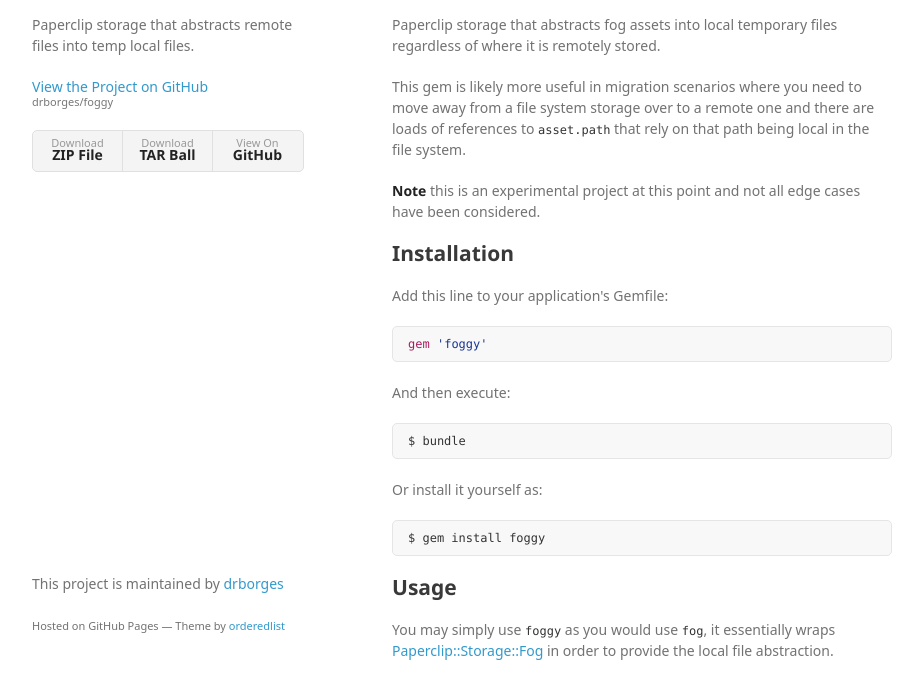
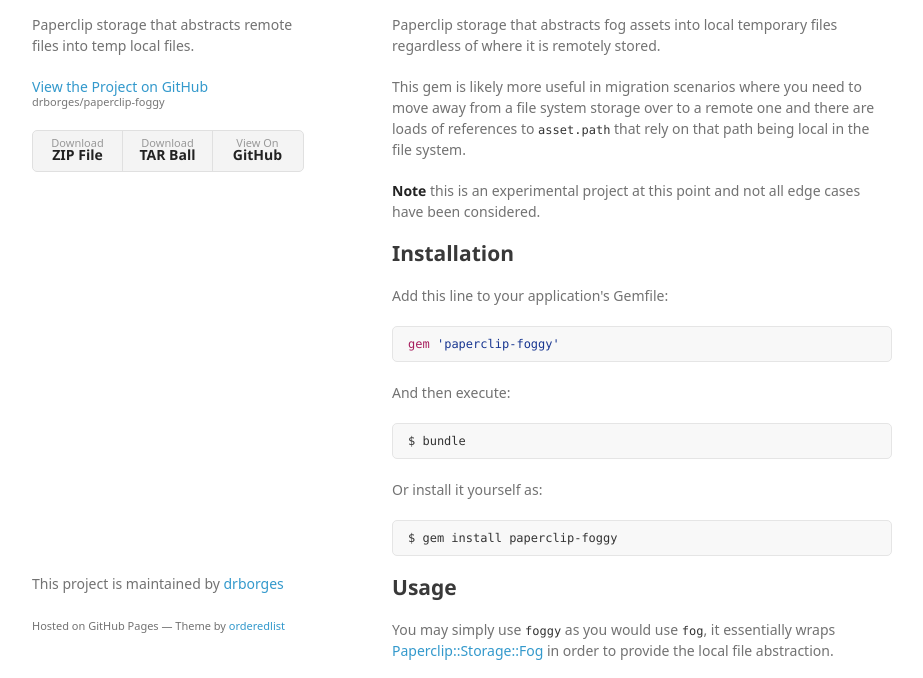
Before and after one commit to drborges/foggy, a plain HTML site: page index.html in a window 1280 px wide. Shown: the part 95-773 px from the top of the page, without its empty margins (178-1101 px from the left). Drawn offline with Linux system fonts and the light colour scheme; a web font is replaced by a local one.

```diff
--- a/index.html
+++ b/index.html
@@ -18,13 +18,13 @@
         <h1>Foggy</h1>
         <p>Paperclip storage that abstracts remote files into temp local files.</p>
 
-        <p class="view"><a href="https://github.com/drborges/foggy">View the Project on GitHub <small>drborges/foggy</small></a></p>
+        <p class="view"><a href="https://github.com/drborges/paperclip-foggy">View the Project on GitHub <small>drborges/paperclip-foggy</small></a></p>
 
 
         <ul>
-          <li><a href="https://github.com/drborges/foggy/zipball/master">Download <strong>ZIP File</strong></a></li>
-          <li><a href="https://github.com/drborges/foggy/tarball/master">Download <strong>TAR Ball</strong></a></li>
-          <li><a href="https://github.com/drborges/foggy">View On <strong>GitHub</strong></a></li>
+          <li><a href="https://github.com/drborges/paperclip-foggy/zipball/master">Download <strong>ZIP File</strong></a></li>
+          <li><a href="https://github.com/drborges/paperclip-foggy/tarball/master">Download <strong>TAR Ball</strong></a></li>
+          <li><a href="https://github.com/drborges/paperclip-foggy">View On <strong>GitHub</strong></a></li>
         </ul>
       </header>
       <section>
@@ -42,7 +42,7 @@
 
 <p>Add this line to your application's Gemfile:</p>
 
-<div class="highlight highlight-source-ruby"><pre><span class="pl-k">gem</span> <span class="pl-s"><span class="pl-pds">'</span>foggy<span class="pl-pds">'</span></span></pre></div>
+<div class="highlight highlight-source-ruby"><pre><span class="pl-k">gem</span> <span class="pl-s"><span class="pl-pds">'</span>paperclip-foggy<span class="pl-pds">'</span></span></pre></div>
 
 <p>And then execute:</p>
 
@@ -51,7 +51,7 @@
 
 <p>Or install it yourself as:</p>
 
-<pre><code>$ gem install foggy
+<pre><code>$ gem install paperclip-foggy
 </code></pre>
 
 <h2>
@@ -89,7 +89,7 @@ file = user.avatar.path
 <h2>
 <a id="contributing" class="anchor" href="#contributing" aria-hidden="true"><span aria-hidden="true" class="octicon octicon-link"></span></a>Contributing</h2>
 
-<p>Bug reports and pull requests are welcome on GitHub at <a href="https://github.com/%5BUSERNAME%5D/foggy">https://github.com/[USERNAME]/foggy</a>. This project is intended to be a safe, welcoming space for collaboration, and contributors are expected to adhere to the <a href="http://contributor-covenant.org">Contributor Covenant</a> code of conduct.</p>
+<p>Bug reports and pull requests are welcome on GitHub at <a href="https://github.com/%5BUSERNAME%5D/paperclip-foggy">https://github.com/[USERNAME]/paperclip-foggy</a>. This project is intended to be a safe, welcoming space for collaboration, and contributors are expected to adhere to the <a href="http://contributor-covenant.org">Contributor Covenant</a> code of conduct.</p>
 
 <h2>
 <a id="license" class="anchor" href="#license" aria-hidden="true"><span aria-hidden="true" class="octicon octicon-link"></span></a>License</h2>
```
Also changed, not shown: params.json (+1 -1 lines).
